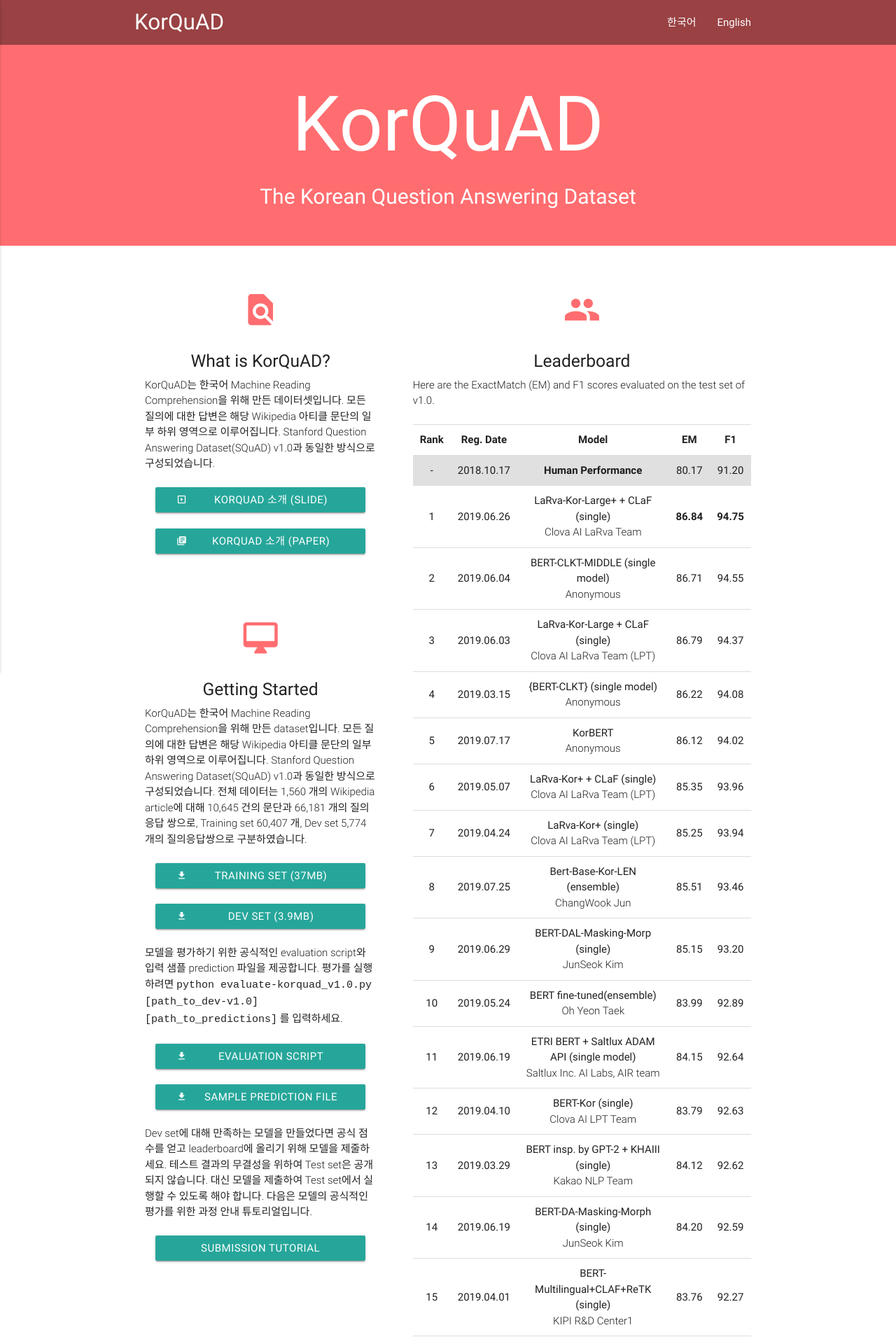
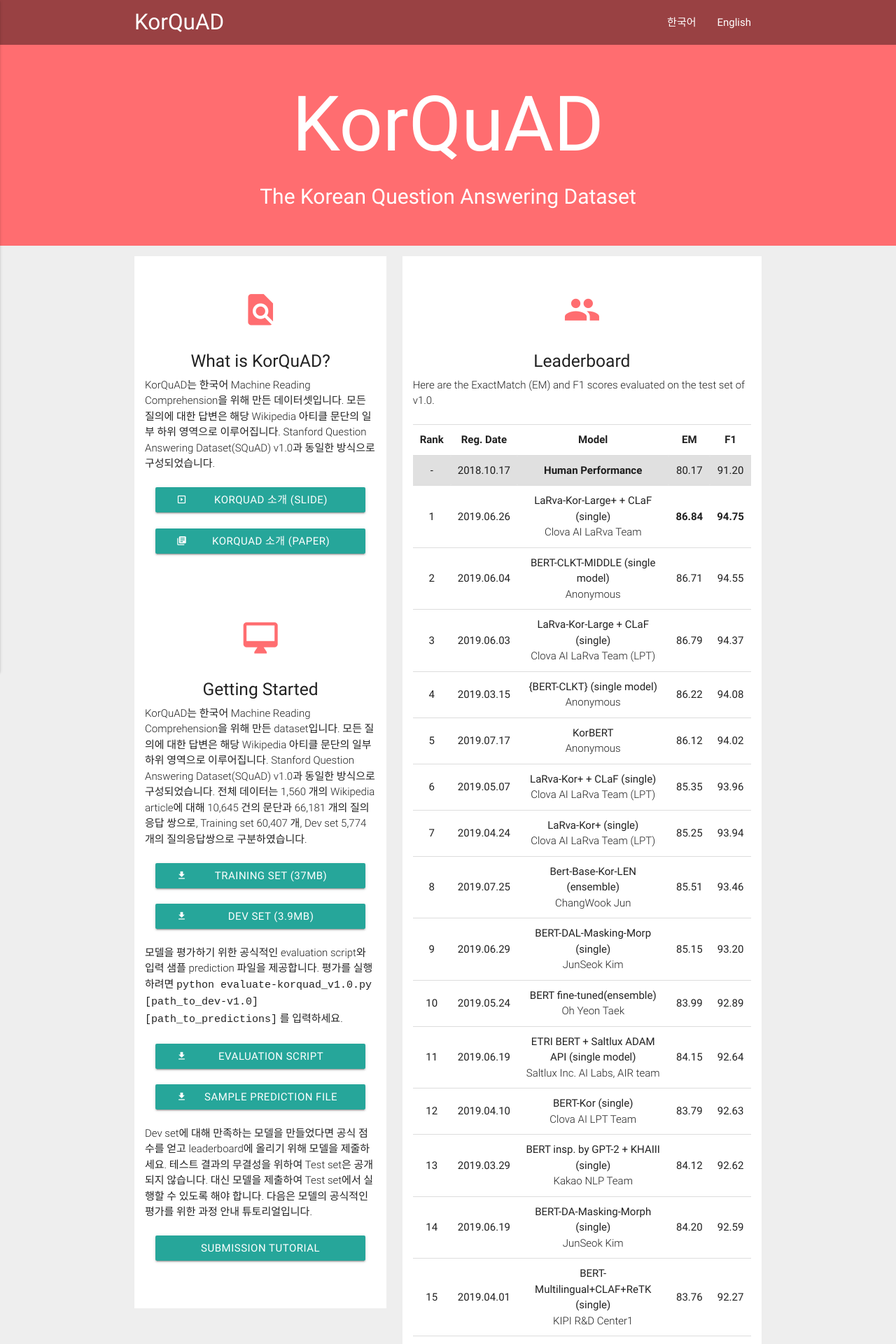
Before and after one commit to korquad/korquad.github.io, a Jekyll site: the page built from index.md, in a window 1280 px wide. Shown: the top 1920 px of the page at 70% size. Built offline with Jekyll 4.4.1, drawn with Linux system fonts in a browser that asks for light colours.

Commit message:
Update home.html

```diff
--- a/_layouts/home.html
+++ b/_layouts/home.html
@@ -31,6 +31,7 @@
 } ]
 </script>
 
+    <main style="background-color:#eee">
     <div class="cover" style="background-color:#ff6d70">
     <div class="container">
       <br>
@@ -613,3 +614,4 @@
   </div>
 
 </div>
+</main>
```
